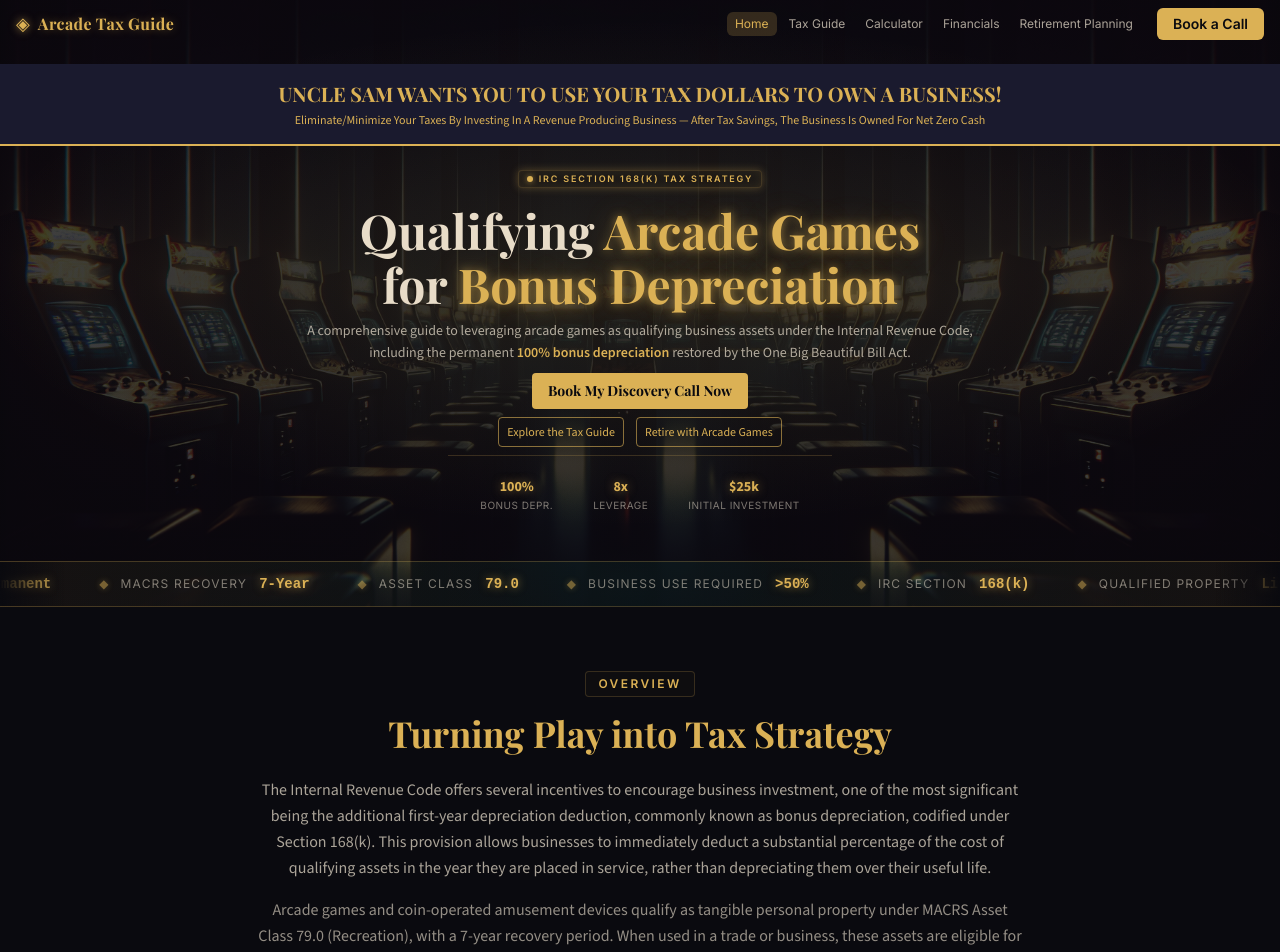
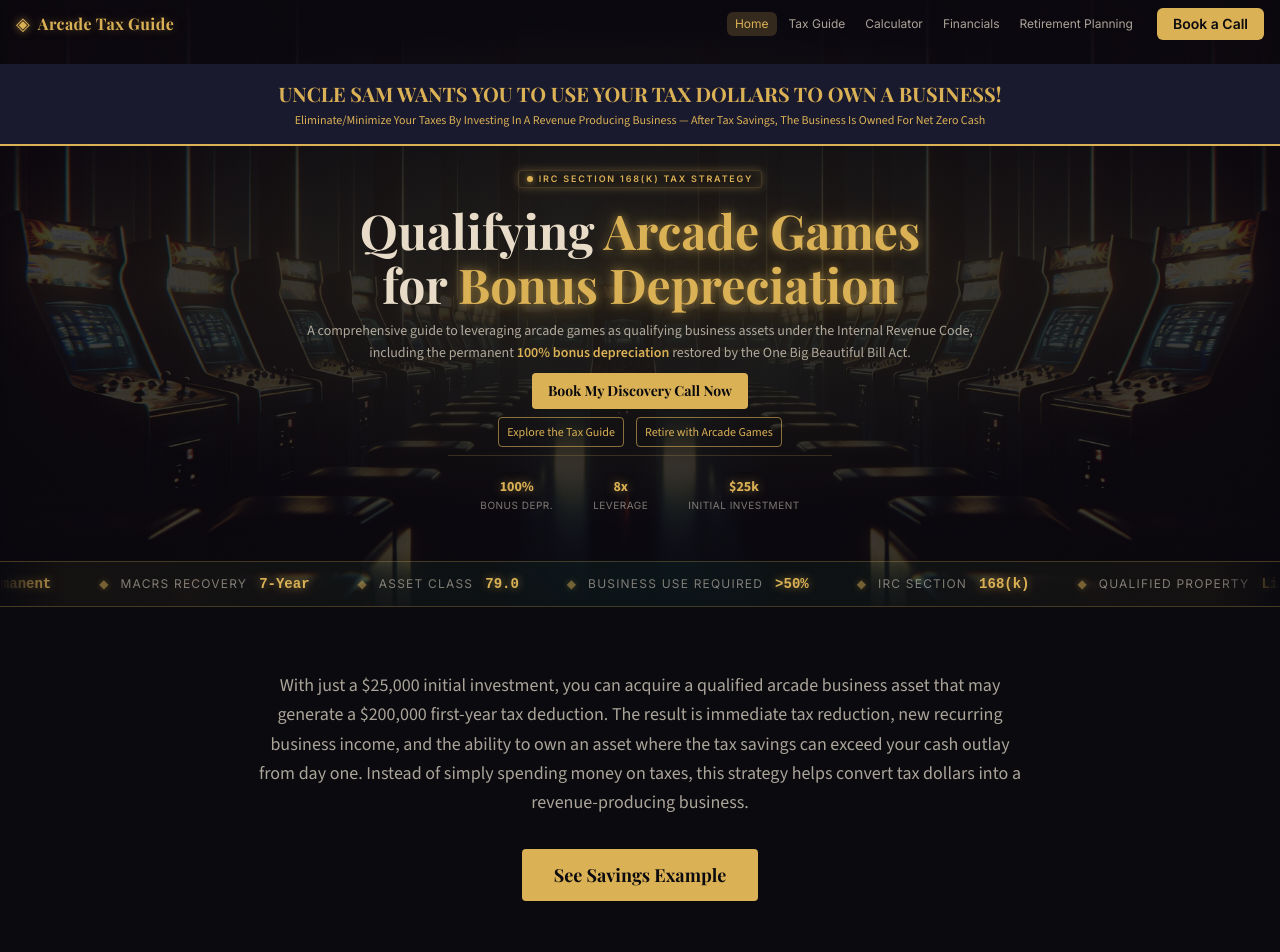
Before and after one commit to kennysabangan/arcade-tax-guide, a React (Vite) app: page / in a window 1280 px wide. Shown: the top 952 px of the page. Built offline with nearby package versions, Linux system fonts and the light colour scheme; what @react-pdf/renderer would draw is missing.

Commit message:
Add savings intro section + See Savings Example button + Tax Savings Example header on Financials

```diff
--- a/src/pages/FinancialsPage.jsx
+++ b/src/pages/FinancialsPage.jsx
@@ -166,9 +166,25 @@ function Amortization() {
   )
 }
 
+function TaxSavingsExample() {
+  return (
+    <SectionWrapper>
+      <div className="text-center mb-12">
+        <SectionLabel>Tax Savings</SectionLabel>
+        <h2 className="font-heading text-gold text-3xl sm:text-4xl font-bold mt-4 mb-4">Example of Tax Savings</h2>
+        <p className="text-cream-70 text-lg max-w-2xl mx-auto">
+          Below is a sample of a single and a married taxpayer earning $215K on a W2, using the standard deduction. The tax savings is more than the initial investment.
+        </p>
+      </div>
+      {/* Worksheet placeholder — awaiting data from Kenny */}
+    </SectionWrapper>
+  )
+}
+
 export default function FinancialsPage() {
   return (
     <div className="pt-16">
+      <TaxSavingsExample />
       <RevenueModel />
       <Amortization />
     </div>
--- a/src/pages/HomePage.jsx
+++ b/src/pages/HomePage.jsx
@@ -133,6 +133,24 @@ function Ticker() {
         ))}
       </div>
     </div>
+  )
+}
+
+// ─── Savings Intro ───
+function SavingsIntro() {
+  return (
+    <SectionWrapper>
+      <div className="text-center max-w-3xl mx-auto">
+        <p className="text-cream-70 text-base sm:text-lg leading-relaxed">
+          With just a $25,000 initial investment, you can acquire a qualified arcade business asset that may generate a $200,000 first-year tax deduction. The result is immediate tax reduction, new recurring business income, and the ability to own an asset where the tax savings can exceed your cash outlay from day one. Instead of simply spending money on taxes, this strategy helps convert tax dollars into a revenue-producing business.
+        </p>
+        <div className="mt-8">
+          <CTAButton to="/financials" className="inline-flex items-center justify-center px-8 py-3 text-base sm:text-lg font-heading font-bold rounded-sm bg-gold text-dark hover:bg-gold/90 hover:shadow-[0_0_32px_rgba(219,177,85,0.6)] active:scale-[0.98] transition-all duration-200">
+            See Savings Example
+          </CTAButton>
+        </div>
+      </div>
+    </SectionWrapper>
   )
 }
 
@@ -682,6 +700,7 @@ export default function HomePage() {
   return (
     <>
       <Hero />
+      <SavingsIntro />
       <Overview />
       <Gallery />
       <FAQ />
```
